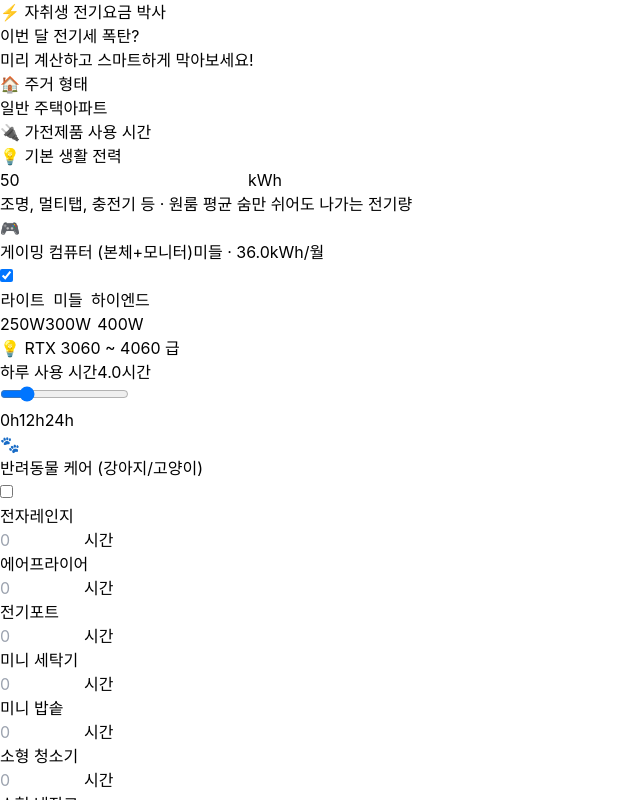
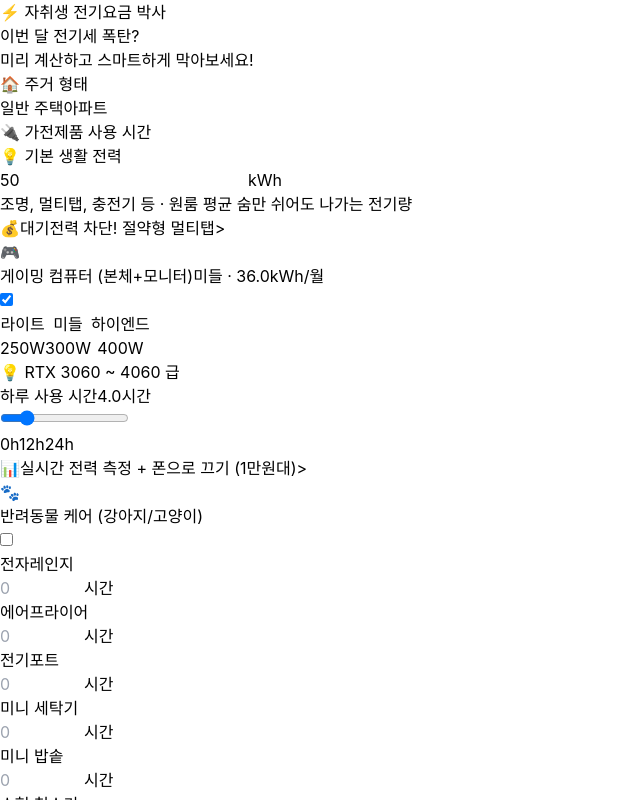
Before and after one commit to HanChangGyu/my-electric-bill, a React (Vite) app: page / in a window 1280 px wide. Both pictures are taken after a click on the label 6 px from the left and 276 px from the top of the page. Shown: the top 800 px of the page, without its empty margins (0-640 px from the left). Built offline with nearby package versions, Linux system fonts and the light colour scheme; a web font is replaced by a local one.

Commit message:
쿠팡 추천템 추가 및 UI 최적화

```diff
--- a/src/App.jsx
+++ b/src/App.jsx
@@ -147,6 +147,23 @@ const GamingPcRow = memo(function GamingPcRow({
               <span>24h</span>
             </div>
           </div>
+
+          {/* 추천 상품 알림 띠: IoT 스마트 플러그 */}
+          <a
+            href="https://link.coupang.com/a/dFbe33"
+            target="_blank"
+            rel="noopener noreferrer"
+            onClick={(e) => e.stopPropagation()}
+            className="flex items-center justify-between gap-2 px-3 py-2.5 bg-yellow-50 rounded-lg border border-yellow-200 hover:bg-yellow-100 transition-all group"
+          >
+            <span className="text-sm"></span>
+            <span className="text-xs text-gray-700 font-medium flex-1">
+            📊실시간 전력 측정 + 폰으로 끄기 (1만원대)
+            </span>
+            <span className="text-yellow-700 font-bold text-sm shrink-0 group-hover:translate-x-0.5 transition-transform">
+              {'>'}
+            </span>
+          </a>
         </div>
       )}
     </div>
@@ -279,6 +296,23 @@ const PetCareRow = memo(function PetCareRow({
               <span>24h</span>
             </div>
           </div>
+
+          {/* 추천 상품 알림 띠: 화재 차단 멀티탭 */}
+          <a
+            href="https://link.coupang.com/a/dFbluE"
+            target="_blank"
+            rel="noopener noreferrer"
+            onClick={(e) => e.stopPropagation()}
+            className="flex items-center justify-between gap-2 px-3 py-2.5 bg-yellow-50 rounded-lg border border-yellow-200 hover:bg-yellow-100 transition-all group"
+          >
+            <span className="text-sm">🔥</span>
+            <span className="text-xs text-gray-700 font-medium flex-1">
+              털 끼임 화재 방지 멀티탭 보기
+            </span>
+            <span className="text-yellow-700 font-bold text-sm shrink-0 group-hover:translate-x-0.5 transition-transform">
+              {'>'}
+            </span>
+          </a>
         </div>
       )}
     </div>
@@ -721,6 +755,21 @@ function App() {
                       조명, 멀티탭, 충전기 등 · 원룸 평균 숨만 쉬어도 나가는 전기량
                     </span>
                   </div>
+                  {/* 추천 상품 알림 띠: 개별 스위치 멀티탭 */}
+                  <a
+                    href="https://link.coupang.com/a/dFbo5E"
+                    target="_blank"
+                    rel="noopener noreferrer"
+                    className="flex items-center justify-between gap-2 px-3 py-2.5 mt-3 bg-yellow-50 rounded-lg border border-yellow-200 hover:bg-yellow-100 transition-all group"
+                  >
+                    <span className="text-sm">💰</span>
+                    <span className="text-xs text-gray-700 font-medium flex-1">
+                      대기전력 차단! 절약형 멀티탭
+                    </span>
+                    <span className="text-yellow-700 font-bold text-sm shrink-0 group-hover:translate-x-0.5 transition-transform">
+                      {'>'}
+                    </span>
+                  </a>
                 </div>
 
                 {/* 게이밍 컴퓨터: 아코디언 UI (기본 전력 바로 아래) */}
```
